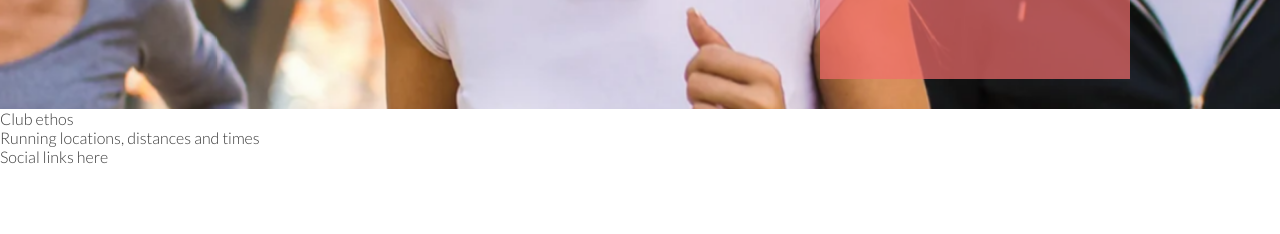
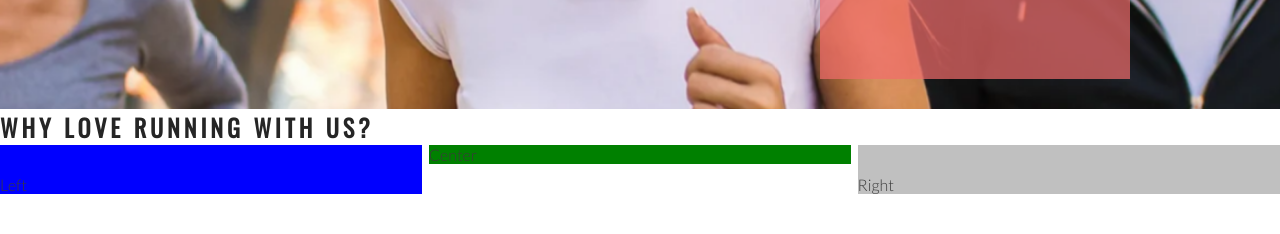
Before and after one commit to ShizukaDonaghue/love-running, a plain HTML site: page index.html in a window 1280 px wide. Shown: the part 566-800 px from the top of the page. Drawn offline with nearby package versions, Linux system fonts and the light colour scheme.

Commit message:
Add Club ethos main structure

```diff
--- a/assets/css/style.css
+++ b/assets/css/style.css
@@ -24,6 +24,7 @@ h1, h2 {
 #logo {
     float: left;
     font-size: 280%;
+    margin-left: 30px;
 }
 
 /* navigation links */
@@ -109,3 +110,29 @@ h1, h2 {
 
     position: absolute;
 }
+
+/* Club ethos */
+
+#club-ethos {
+    height: 600px;
+}
+
+#left-about {
+    padding-top: 30px;
+    width: 33%;
+    float: left;
+    background-color: blue;
+}
+
+#right-about {
+    padding-top: 30px;
+    width: 33%;
+    float: right;
+    background-color: silver;
+}
+
+#center-about {
+    width: 33%;
+    margin: 0 auto;
+    background-color: green;
+}
--- a/index.html
+++ b/index.html
@@ -36,8 +36,11 @@
             <h3>Dublin Docklands & Phoenix Park</h3>
         </div>
     </section>
-    <section>
-        Club ethos
+    <section id="club-ethos">
+        <h1>Why Love Running With Us?</h1>
+        <div id="left-about">Left</div>
+        <div id="right-about">Right</div>
+        <div id="center-about">Center</div>
     </section>
     <section>
         Running locations, distances and times
```
